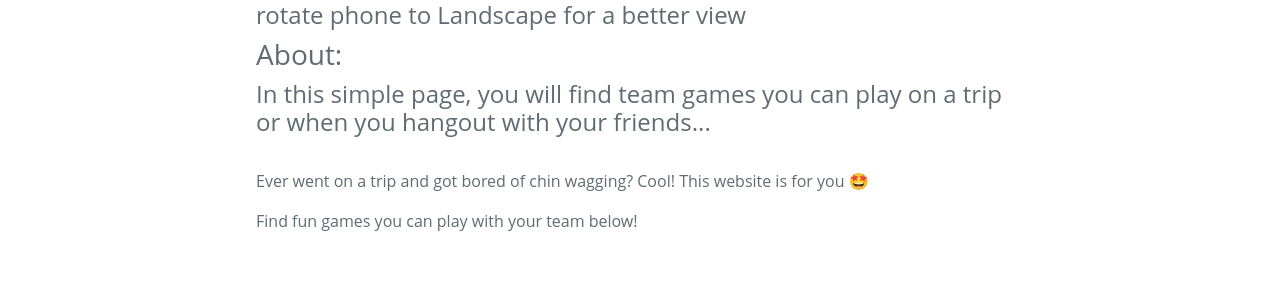
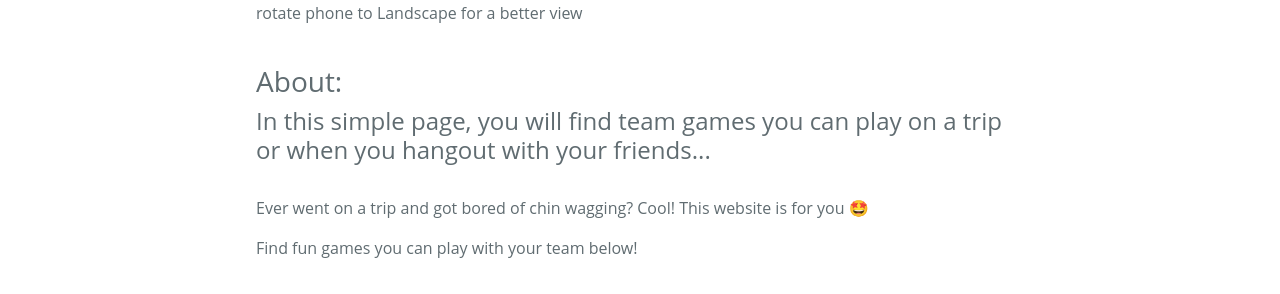
Before and after one commit to Eisen9/teamgames, a plain HTML site: page index.html in a window 1280 px wide. Shown: the part 464-758 px from the top of the page. Drawn offline with nearby package versions, Linux system fonts and the light colour scheme.

Commit message:
Update index.html

```diff
--- a/index.html
+++ b/index.html
@@ -32,7 +32,8 @@
   </header>
 <main>
   <img class="image-logo" src="images/team_games_logo.png" alt="team-games-logo">
-  <h4>rotate phone to Landscape for a better view </h4>
+  <p class="view-tip">rotate phone to Landscape for a better view </p>
+  <br>
   <h3>About:</h3>
   <h4>In this simple page, you will find team games you can play on a trip or when you hangout with your friends...</h4>
   <br>
```
